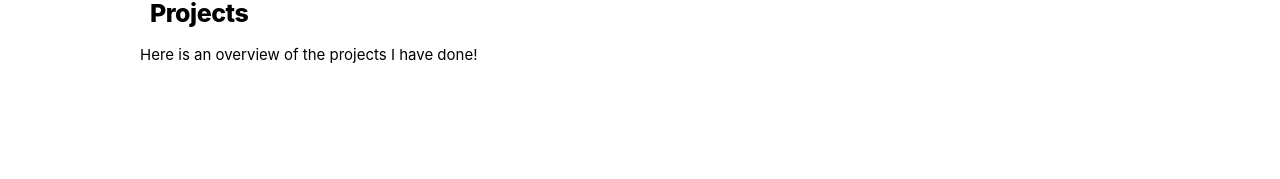
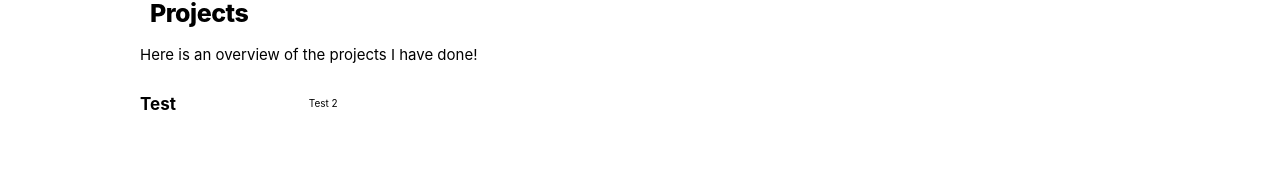
Before and after one commit to jbrummer402/Resume-Site, a Next.js app: page /Projects in a window 1280 px wide. Shown: the part 111-290 px from the top of the page. Built offline with nearby package versions, Linux system fonts and the light colour scheme.

Commit message:
Starting grid

```diff
--- a/pages/Projects.js
+++ b/pages/Projects.js
@@ -14,7 +14,19 @@ export default function Projects() {
                 <p style={{fontSize: "1.5rem",lineHeight: "1.6"}}> Here is an overview of the projects I have done! </p>
 
             </article>
+            <Grid
+                container
+                direction="row"
+                justify="center"
+                alignItems="center">
+                <Grid item xs={12} sm container>
+                    <h1 className={utilStyles.headingMd}> Test </h1>
+                </Grid>
+                <Grid item xs={12} sm container>
+                    <p /> Test 2
+                </Grid>
 
+            </Grid>
         </Layout>
       </>
     )
```
